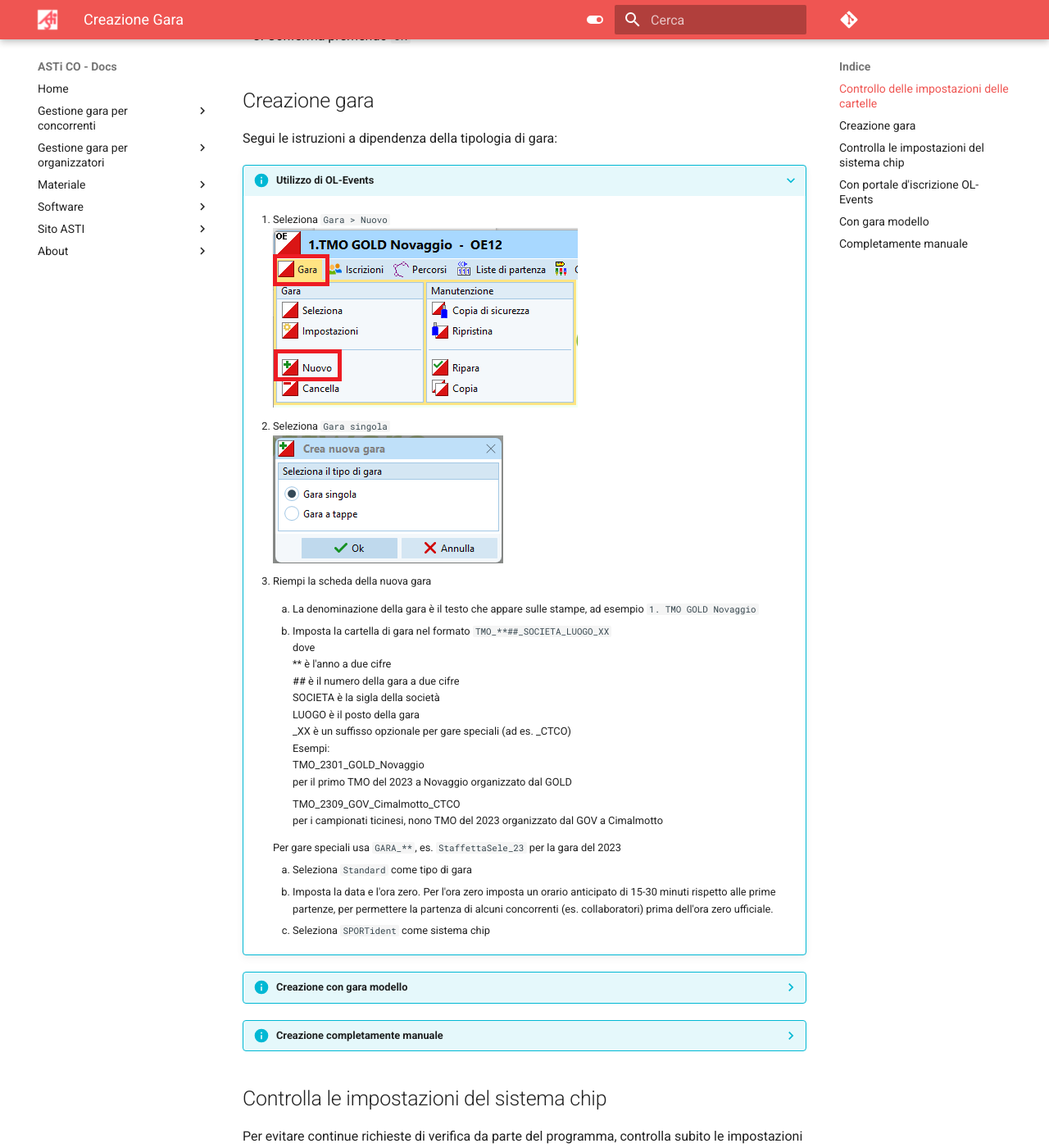
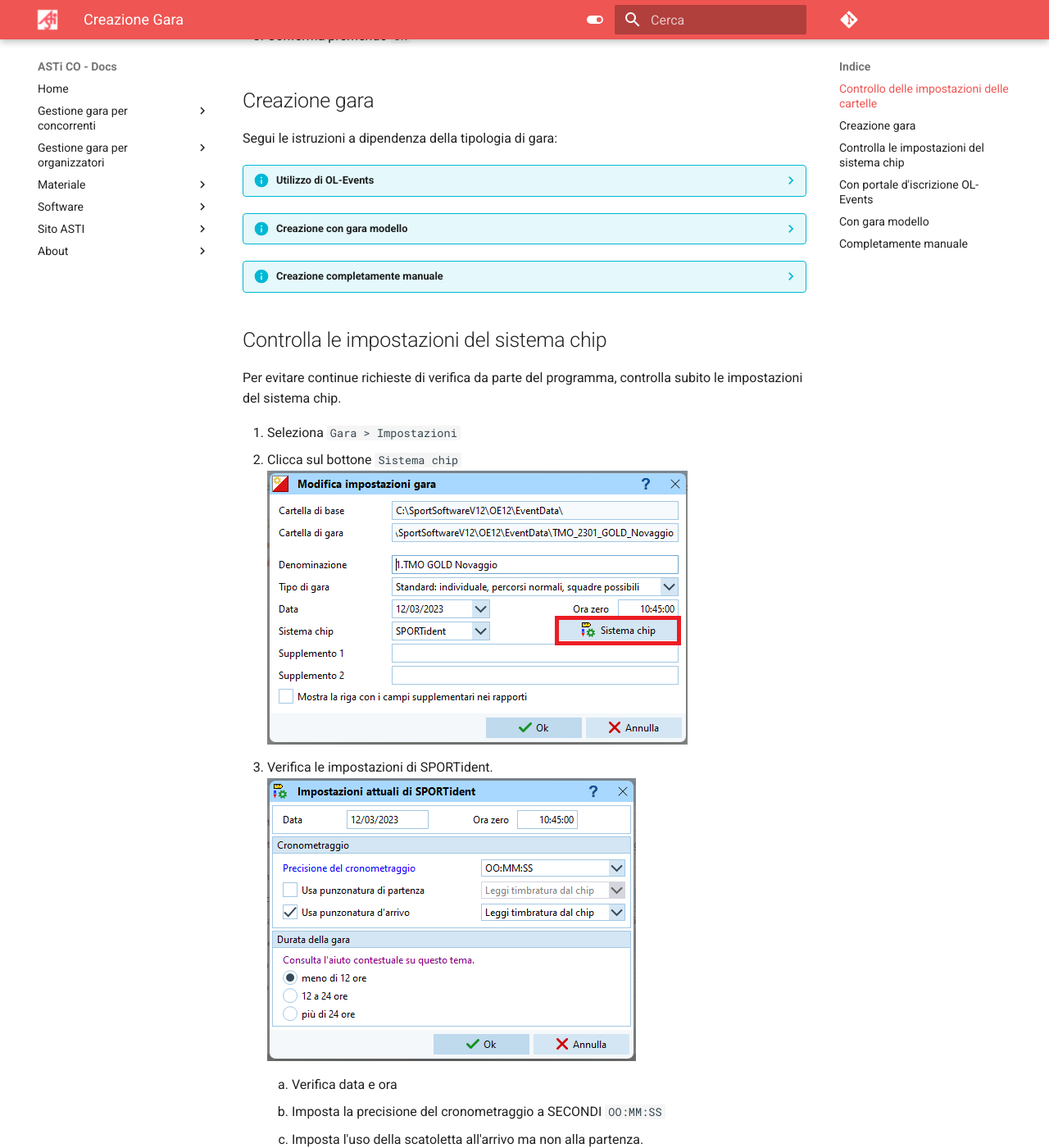
Before and after one commit to asti-co/doc, an MkDocs documentation site: the page built from docs/software/oe12/creazione_gara.md, in a window 1280 px wide and 1400 px high, scrolled down 1183 px. Shown: the whole window at 82% size. Built offline with MkDocs 1.6.1 and Material for MkDocs 9.7.7, drawn with Linux system fonts in a browser that asks for light colours; comment, search, counter and statistics services are not loaded; some of the changed text lies outside the part shown.

Commit message:
altre formattazioni

```diff
--- a/docs/software/oe12/creazione_gara.md
+++ b/docs/software/oe12/creazione_gara.md
@@ -6,7 +6,7 @@
 - Creazione da gara modello
 - Creazione completamente manuale
 
-Nelle sezioni seguenti molte istruzioni sono in comune alle tre tipologie. In caso di differenze, queste sono chiaramente marcate e mostrano i passi relativi all'uso del portale OL-Events. Per le altre tipologie di gare espandere le relative sezioni per accedere alle istruzioni specifiche.
+Nelle sezioni seguenti molte istruzioni sono in comune alle tre tipologie. In caso di differenze, queste sono chiaramente marcate e descritte in sezioni separate. Espandi la relativa sezione per accedere alle istruzioni specifiche.
 
 ## Controllo delle impostazioni delle cartelle {#cartelle}
 
@@ -24,7 +24,7 @@
 
 Segui le istruzioni a dipendenza della tipologia di gara:
 
-???+ Info "Utilizzo di OL-Events"
+??? Info "Utilizzo di OL-Events"
 
     1. Seleziona `Gara > Nuovo`
     ![Gara > Nuovo](inc/menu_gara_nuovo.png)
@@ -38,17 +38,16 @@
 
         1. Imposta la cartella di gara nel formato `TMO_**##_SOCIETA_LUOGO_XX`
         dove
-            ** è l'anno a due cifre
-            ## è il numero della gara a due cifre
-            SOCIETA è la sigla della società
-            LUOGO è il posto della gara
-            _XX è un suffisso opzionale per gare speciali (ad es. _CTCO)
+        `**` è l'anno a due cifre
+        `##`è il numero della gara a due cifre
+        `SOCIETA` è la sigla della società
+        `LUOGO` è il posto della gara
+        `_XX` è un suffisso opzionale per gare speciali (ad es. _CTCO)
+
         Esempi:
-            TMO_2301_GOLD_Novaggio
-            per il primo TMO del 2023 a Novaggio organizzato dal GOLD
+        `TMO_2301_GOLD_Novaggio` per il primo TMO del 2023 a Novaggio organizzato dal GOLD
 
-            TMO_2309_GOV_Cimalmotto_CTCO
-            per i campionati ticinesi, nono TMO del 2023 organizzato dal GOV a Cimalmotto
+        `TMO_2309_GOV_Cimalmotto_CTCO` per i campionati ticinesi, nono TMO del 2023 organizzato dal GOV a Cimalmotto
 
         Per gare speciali usa `GARA_**`, es. `StaffettaSele_23` per la gara del 2023
 
```
